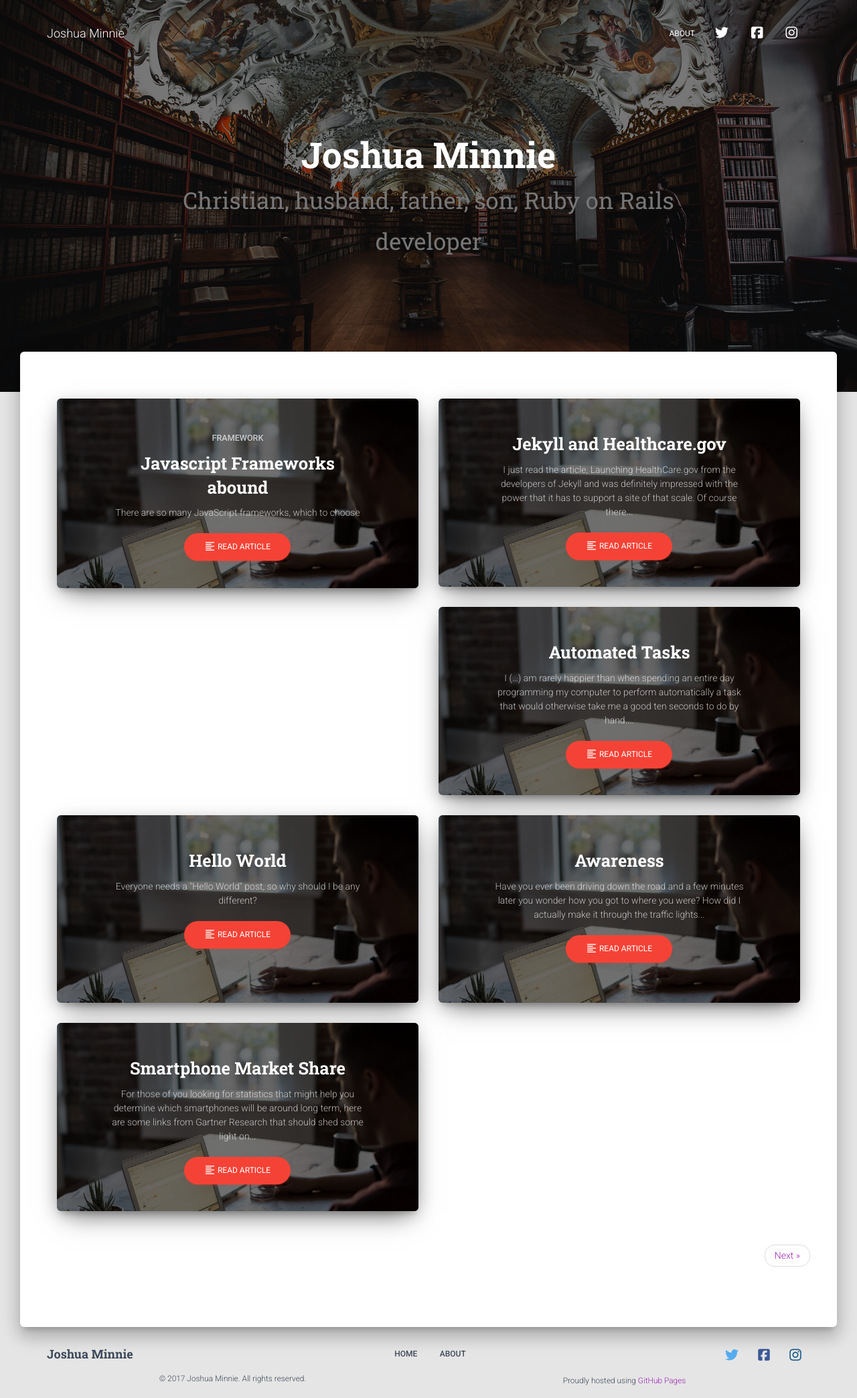
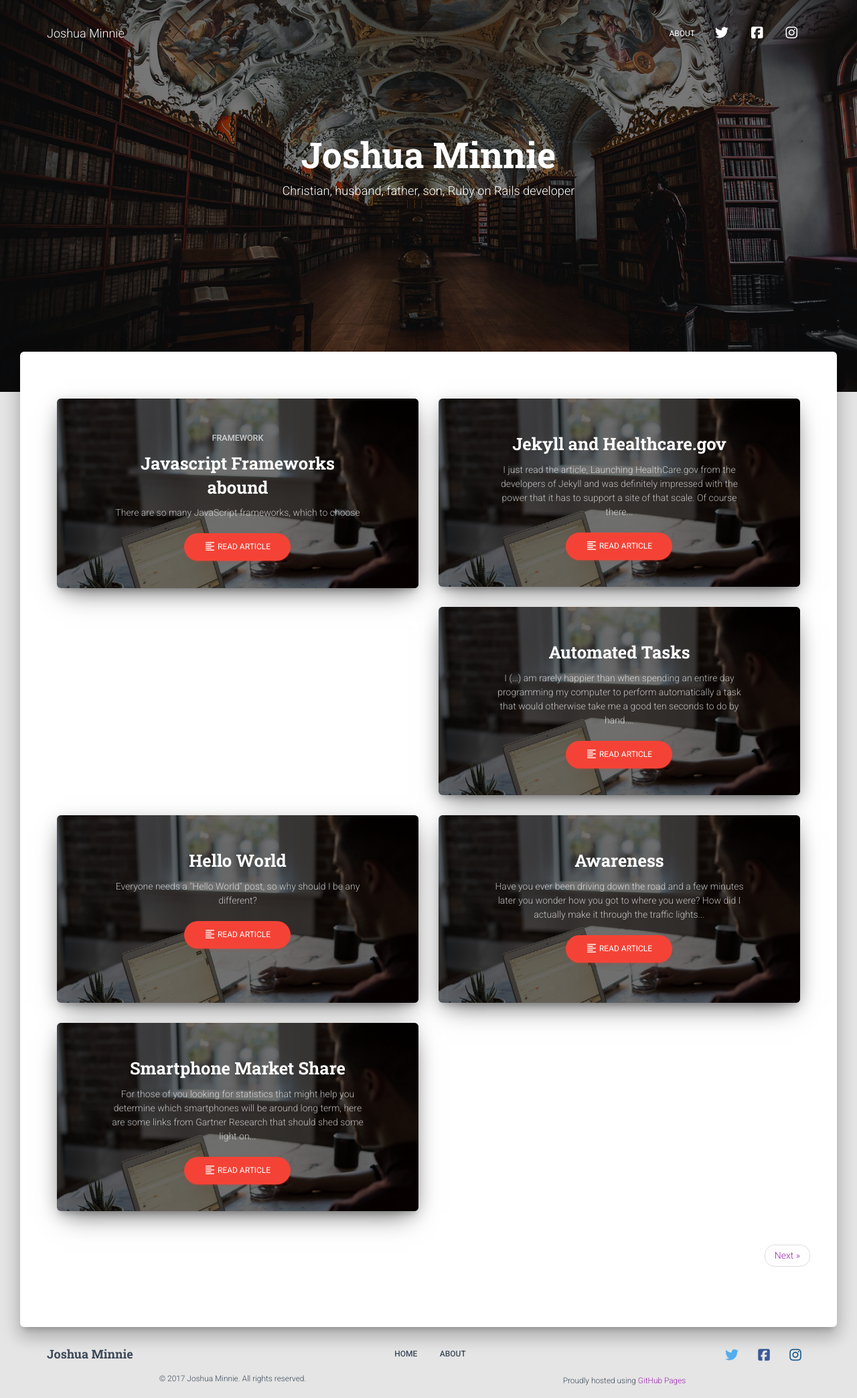
Before and after one commit to joshminnie/joshminnie.github.io, a Jekyll site: the page built from index.html, in a window 1280 px wide. Shown: the whole page at 67% size. Built offline with Jekyll 4.4.1, drawn with Linux system fonts in a browser that asks for light colours; nearby versions of some CDN libraries; the list of posts is cut into pages by our own code.

Commit message:
Fixing header and navigation issues different on published version

```diff
--- a/_includes/header.html
+++ b/_includes/header.html
@@ -2,12 +2,10 @@
   <div class="container">
     <div class="row">
       <div class="col-md-8 col-md-offset-2 text-center">
-        <h1 class="title">
-          {{page.title}}
-          {% if page.subtitle != '' %}
-            <br><small>{{page.subtitle}}</small>
-          {% endif %}
-        </h2>
+        <h1 class="title">{{page.title}}</h1>
+        {% if page.subtitle %}
+          <h4>{{ page.subtitle }}</h4>
+        {% endif %}
       </div>
     </div>
   </div>
--- a/_includes/navigation.html
+++ b/_includes/navigation.html
@@ -7,13 +7,13 @@
         <span class="icon-bar"></span>
         <span class="icon-bar"></span>
       </button>
-      <a class="navbar-brand" href="{{site.url}}">Joshua Minnie</a>
+      <a class="navbar-brand" href="{{ site.url }}">Joshua Minnie</a>
     </div>
 
     <div class="collapse navbar-collapse">
       <ul class="nav navbar-nav navbar-right">
         <li>
-          <a href="{{site.url}}/about/">About</a>
+          <a href="{{ '/about/' | relative_url }}">About</a>
         </li>
         <li>
           <a rel="tooltip" title="Follow me on Twitter" data-placement="bottom" href="https://twitter.com/{{site.author.twitter}}" target="_blank">
```
